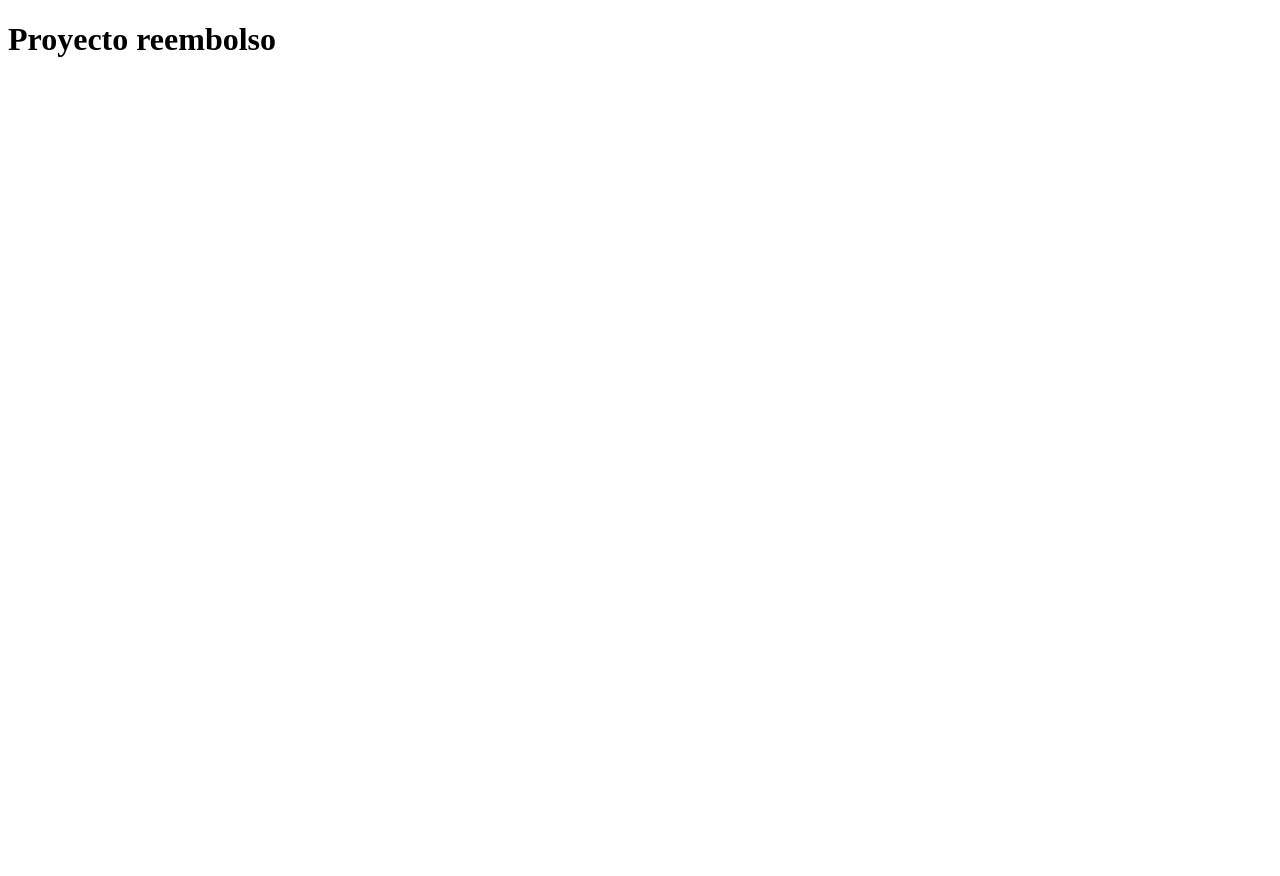
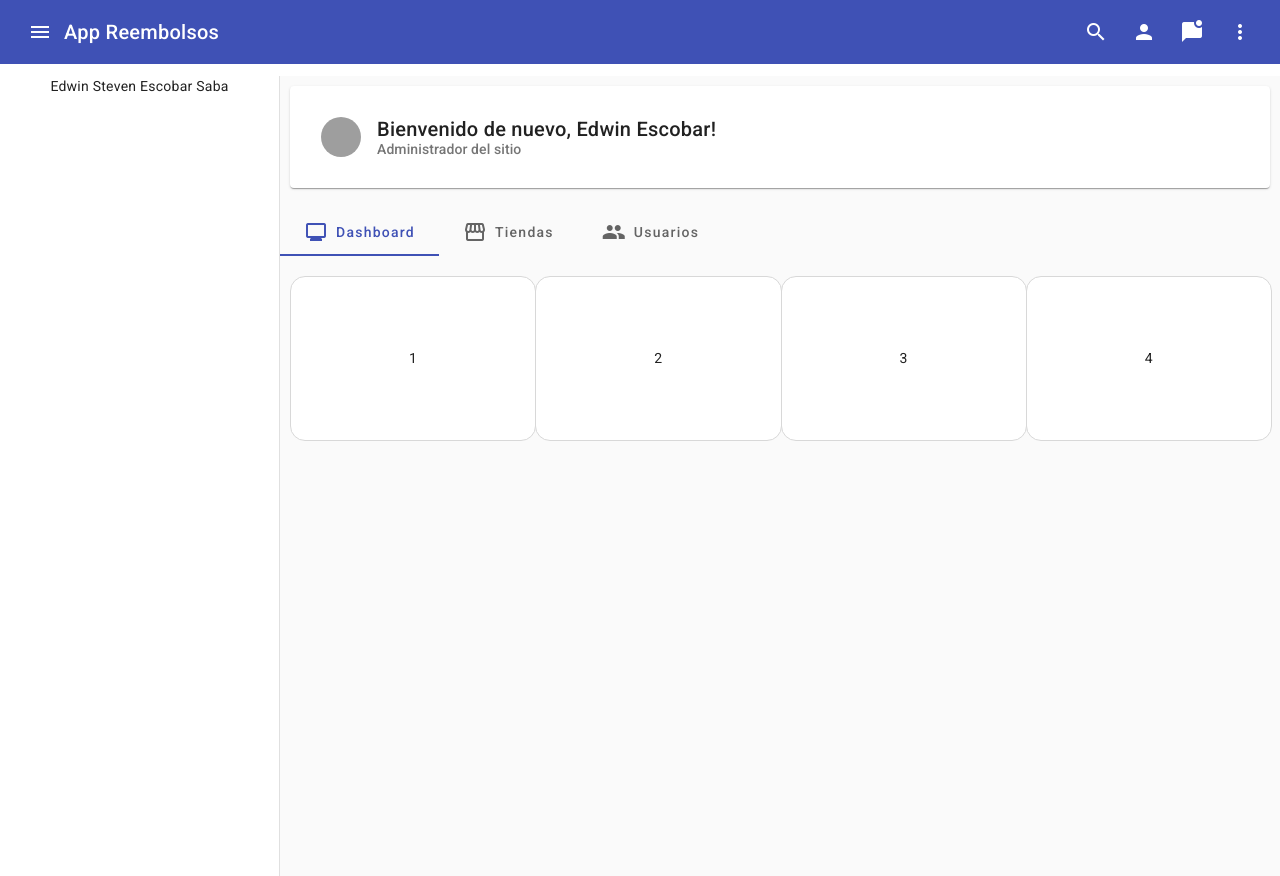
Before and after one commit to edwinescobar1810/ProyectoReembolsos, an Angular app in the folder proyecto/: page / in a window 1280 px wide. Before the commit the page ends 800 px from the top, so only its background shows below. Built offline with nearby package versions, Linux system fonts and the light colour scheme; grey boxes are pictures that could not be loaded.

Commit message:
Backlog: Modulo dashboard #8 - 0001

```diff
--- a/proyecto/angular.json
+++ b/proyecto/angular.json
@@ -25,6 +25,7 @@
               "src/assets"
             ],
             "styles": [
+              "@angular/material/prebuilt-themes/indigo-pink.css",
               "src/styles.css"
             ],
             "scripts": []
@@ -87,6 +88,7 @@
               "src/assets"
             ],
             "styles": [
+              "@angular/material/prebuilt-themes/indigo-pink.css",
               "src/styles.css"
             ],
             "scripts": []
--- a/proyecto/package.json
+++ b/proyecto/package.json
@@ -11,10 +11,12 @@
   "private": true,
   "dependencies": {
     "@angular/animations": "^16.2.0",
+    "@angular/cdk": "~16.2.1",
     "@angular/common": "^16.2.0",
     "@angular/compiler": "^16.2.0",
     "@angular/core": "^16.2.0",
     "@angular/forms": "^16.2.0",
+    "@angular/material": "~16.2.1",
     "@angular/platform-browser": "^16.2.0",
     "@angular/platform-browser-dynamic": "^16.2.0",
     "@angular/router": "^16.2.0",
--- a/proyecto/src/app/app.component.css
+++ b/proyecto/src/app/app.component.css
@@ -0,0 +1,55 @@
+.example-spacer {
+    flex: 1 1 auto;
+}
+
+.example-container {
+    width: 100%;
+    height: 100%;
+}
+
+.example-sidenav-content {
+    display: flex;
+    height: 100%;
+    align-items: center;
+    justify-content: center;
+}
+
+.example-sidenav {
+    width: 280px;
+    text-align: center;
+}
+
+.example-card {
+    max-width: 98%;
+    display: block;
+    margin-left: auto;
+    margin-right: auto;
+    padding: 15px;
+    margin-top: 10px;
+}
+
+.example-header-image {
+    background-image: url('https://angular-material.fusetheme.com/assets/images/avatars/male-19.jpg');
+    background-size: cover;
+}
+
+.example-tab-icon {
+    margin-right: 8px;
+  }
+
+  mat-grid-tile {
+    background: rgb(255, 255, 255);
+    border: 1px solid #d8d8d8;
+    border-radius: 15px;
+  }
+
+  .mat-tab-group {
+    width: 100%;
+  }
+
+  .mat-grid-list{
+    width: 98%;
+    display: block;
+    margin-left: auto;
+    margin-right: auto;
+  }
--- a/proyecto/src/app/app.component.html
+++ b/proyecto/src/app/app.component.html
@@ -1 +1,61 @@
-<h1>Proyecto reembolso</h1>
+<p>
+  <mat-toolbar color="primary">
+    <button mat-icon-button (click)="drawer.toggle()" class="example-icon" aria-label="">
+      <mat-icon>menu</mat-icon>
+    </button>
+    <span>App Reembolsos</span>
+    <span class="example-spacer"></span>
+    <button mat-icon-button class="example-icon favorite-icon" matTooltip="Buscar" aria-label="">
+      <mat-icon>search</mat-icon>
+    </button>
+    <button mat-icon-button class="example-icon" matTooltip="Usuario" aria-label="">
+      <mat-icon>person</mat-icon>
+    </button>
+    <button mat-icon-button class="example-icon" matTooltip="Mensajes" aria-label="">
+      <mat-icon>mark_chat_unread</mat-icon>
+    </button>
+    <button mat-icon-button class="example-icon" matTooltip="Configuración" aria-label="">
+      <mat-icon>more_vert</mat-icon>
+    </button>
+  </mat-toolbar>
+</p>
+<mat-drawer-container class="example-container" autosize>
+  <mat-drawer #drawer class="example-sidenav" mode="side" opened>
+    <p>Edwin Steven Escobar Saba</p>
+  </mat-drawer>
+  <mat-card class="example-card">
+    <mat-card-header>
+      <div mat-card-avatar class="example-header-image"></div>
+      <mat-card-title>Bienvenido de nuevo, Edwin Escobar!</mat-card-title>
+      <mat-card-subtitle>Administrador del sitio</mat-card-subtitle>
+    </mat-card-header>
+  </mat-card><br>
+  <mat-tab-group mat-stretch-tabs="false" animationDuration="0ms" mat-align-tabs="start">
+    <mat-tab>
+      <ng-template mat-tab-label>
+        <mat-icon class="example-tab-icon">monitoring</mat-icon>
+        Dashboard
+      </ng-template><br>
+      <mat-grid-list cols="4" rowHeight="3:2">
+        <mat-grid-tile>1</mat-grid-tile>
+        <mat-grid-tile>2</mat-grid-tile>
+        <mat-grid-tile>3</mat-grid-tile>
+        <mat-grid-tile>4</mat-grid-tile>
+      </mat-grid-list>
+    </mat-tab>
+    <mat-tab>
+      <ng-template mat-tab-label>
+        <mat-icon class="example-tab-icon">storefront</mat-icon>
+        Tiendas
+      </ng-template>
+      Tiendas
+    </mat-tab>
+    <mat-tab>
+      <ng-template mat-tab-label>
+        <mat-icon class="example-tab-icon">group</mat-icon>
+        Usuarios
+      </ng-template>
+      Usuarios
+    </mat-tab>
+  </mat-tab-group>
+</mat-drawer-container>
--- a/proyecto/src/index.html
+++ b/proyecto/src/index.html
@@ -6,8 +6,11 @@
   <base href="/">
   <meta name="viewport" content="width=device-width, initial-scale=1">
   <link rel="icon" type="image/x-icon" href="favicon.ico">
+  <link rel="preconnect" href="https://fonts.gstatic.com">
+  <link href="https://fonts.googleapis.com/css2?family=Roboto:wght@300;400;500&display=swap" rel="stylesheet">
+  <link href="https://fonts.googleapis.com/icon?family=Material+Icons" rel="stylesheet">
 </head>
-<body>
+<body class="mat-typography">
   <app-root></app-root>
 </body>
 </html>
--- a/proyecto/src/styles.css
+++ b/proyecto/src/styles.css
@@ -1 +1,4 @@
 /* You can add global styles to this file, and also import other style files */
+
+html, body { height: 100%; }
+body { margin: 0; font-family: Roboto, "Helvetica Neue", sans-serif; }
```
Also changed, not shown: proyecto/src/app/app.module.ts (+31 -2 lines), 1 other file (tests, documents, lock files or other folders).
